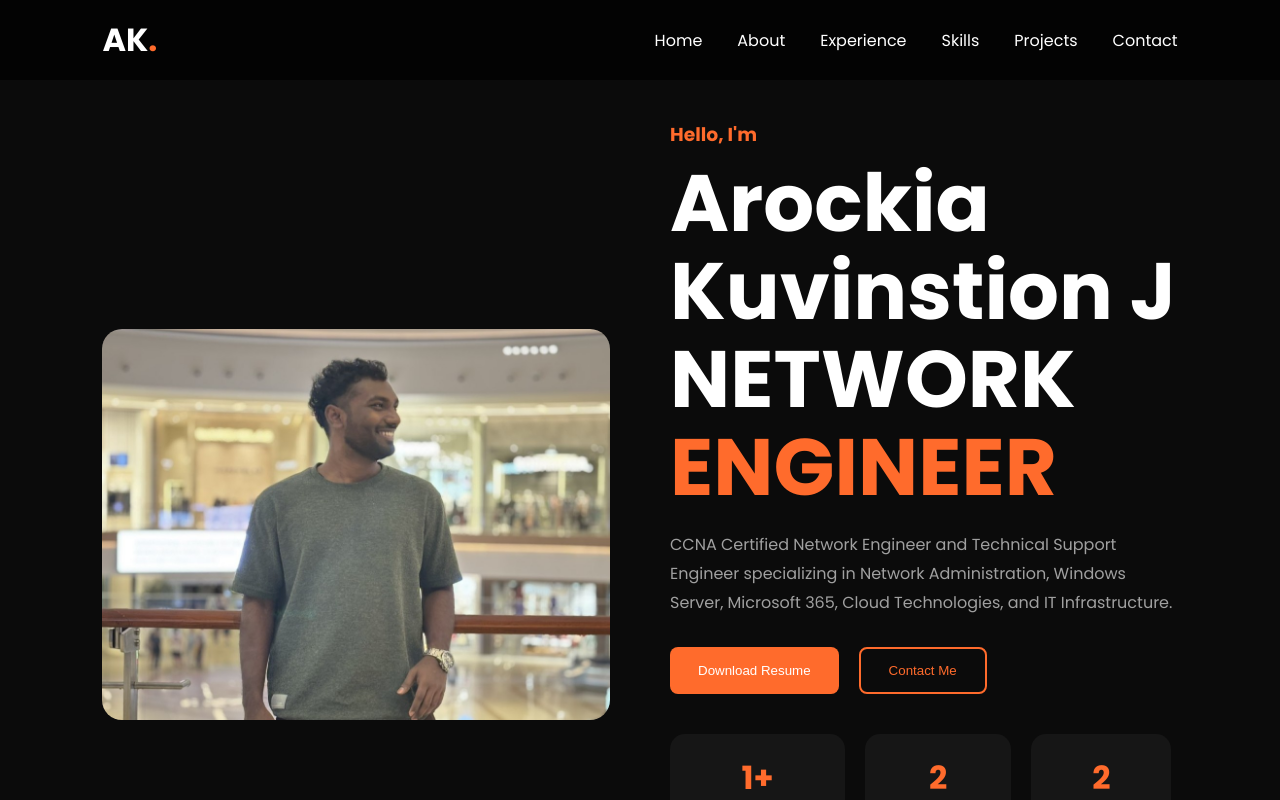
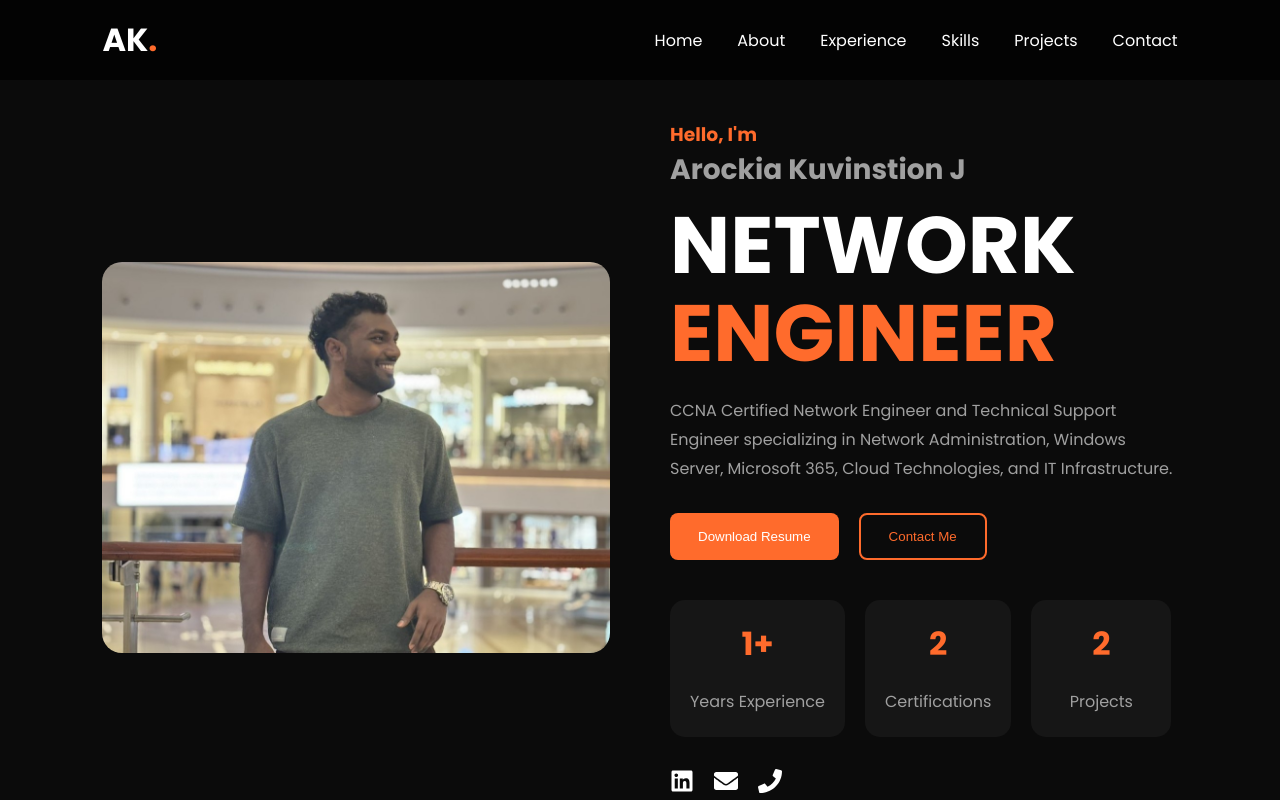
Before and after one commit to Jenn2004/AroKuvi_Portfolio, a React (Vite) app: page / in a window 1280 px wide. Shown: the top 800 px of the page. Built offline with nearby package versions, Linux system fonts and the light colour scheme.

Commit message:
updated name

```diff
--- a/src/components/Hero.jsx
+++ b/src/components/Hero.jsx
@@ -16,9 +16,9 @@ const Hero = () => {
       </div>
 
       <div className="hero-right">
-        <h3>Hello, I'm</h3>
+        <h3>Hello, I'm <h2>Arockia Kuvinstion J</h2></h3>
 
-        <h1>Arockia Kuvinstion J<br />
+        <h1>
           NETWORK <br />
           <span>ENGINEER</span>
         </h1>
--- a/src/styles/Hero.css
+++ b/src/styles/Hero.css
@@ -111,7 +111,9 @@
 .social-icons a:hover{
   color:#ff6b2c;
 }
-
+h2{
+    color:#a0a0a0;
+}
 @media(max-width:768px){
 
     .hero{
```
